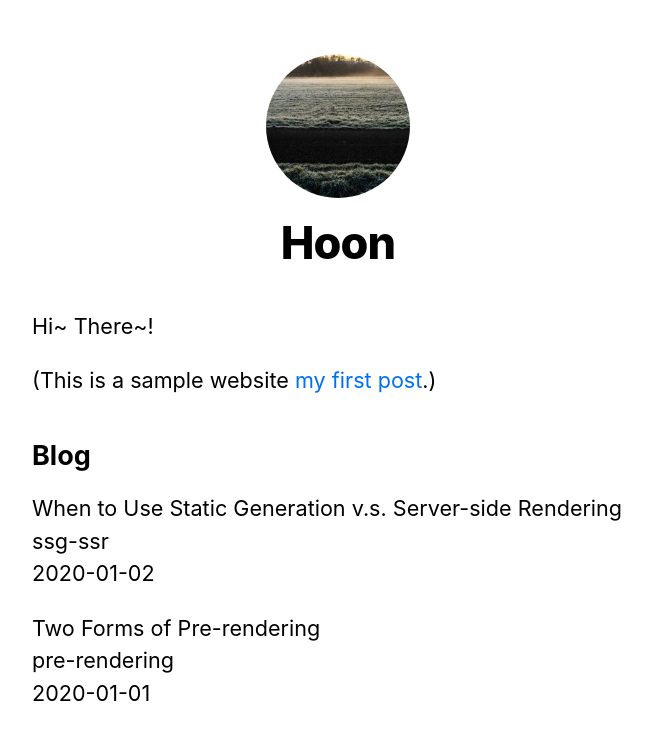
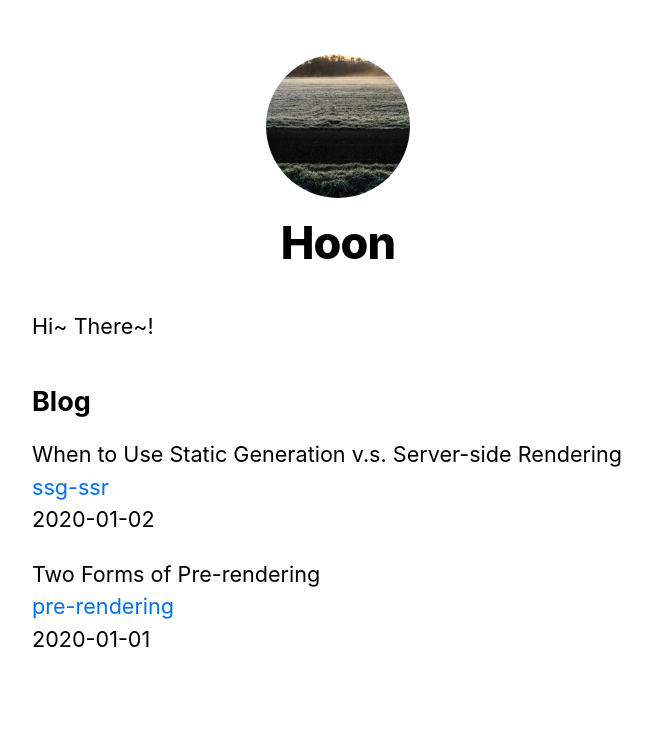
Before and after one commit to MyeonghoonNam/nextjs-study, a Next.js app: page / in a window 1280 px wide. Shown: the top 740 px of the page, without its empty margins (302-954 px from the left). Built offline with nearby package versions, Linux system fonts and the light colour scheme.

Commit message:
메인 text 수정

```diff
--- a/pages/index.js
+++ b/pages/index.js
@@ -23,10 +23,6 @@ const Home = ({ allPostsData }) => {
 
       <section className={utilStyles.headingMd}>
         <p>Hi~ There~!</p>
-        <p>
-          (This is a sample website{" "}
-          <Link href="/posts/first-post">my first post</Link>.)
-        </p>
       </section>
 
       <section className={`${utilStyles.headingMd} ${utilStyles.padding1px}`}>
@@ -36,7 +32,7 @@ const Home = ({ allPostsData }) => {
             <li className={utilStyles.listItem} key={id}>
               {title}
               <br />
-              {id}
+              <Link href={`/posts/${id}`}>{id}</Link>
               <br />
               {date}
             </li>
```
